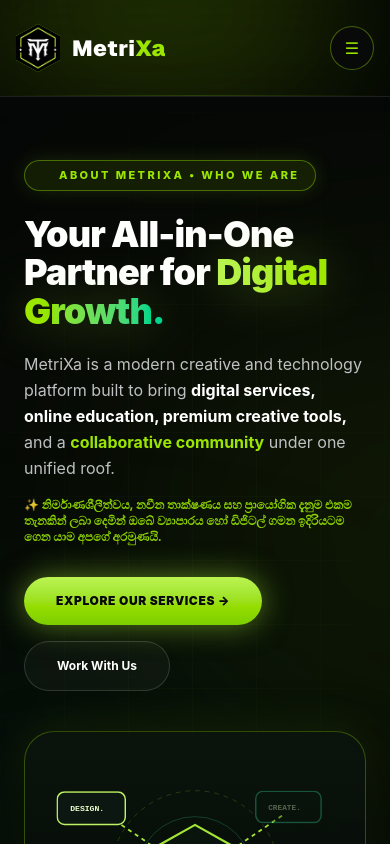
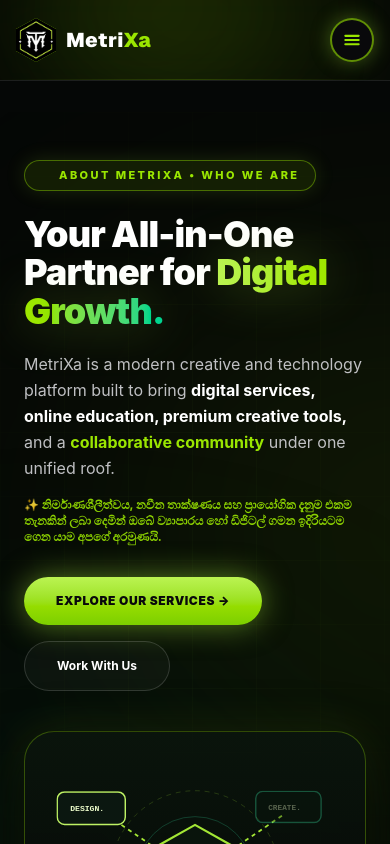
Before and after one commit to ISHANKA-git/metrixa-website, a Next.js app: page /about in a window 390 px wide. Shown: the top 844 px of the page. Built offline with nearby package versions, Linux system fonts and the light colour scheme.

Commit message:
Fix mobile hamburger icon visibility and prevent horizontal overflow on Services page

```diff
--- a/src/app/globals.css
+++ b/src/app/globals.css
@@ -20,6 +20,8 @@ body {
   background: var(--background);
   color: var(--foreground);
   font-family: var(--font-sans);
+  max-width: 100vw;
+  overflow-x: hidden;
 }
 
 ::selection {
--- a/src/app/services/page.tsx
+++ b/src/app/services/page.tsx
@@ -66,7 +66,7 @@ export default function ServicesPage() {
   };
 
   return (
-    <div className="min-h-screen bg-[#050706] text-white scroll-smooth">
+    <div className="min-h-screen bg-[#050706] text-white scroll-smooth overflow-x-hidden">
       <Navbar />
 
       {/* Cyberpunk Vector Keyframe Animations */}
--- a/src/components/Navbar.tsx
+++ b/src/components/Navbar.tsx
@@ -103,10 +103,10 @@ export default function Navbar() {
 
   return (
     <header
-      className={`fixed top-0 left-0 right-0 z-[9999] transition-all duration-300 ${
+      className={`fixed top-0 inset-x-0 w-full max-w-[100vw] z-[9999] transition-all duration-300 ${
         isScrolled
           ? "bg-[#050706]/90 backdrop-blur-2xl border-b border-lime-400/30 shadow-[0_12px_40px_rgba(0,0,0,0.9),0_2px_20px_rgba(163,230,53,0.12)]"
-          : "bg-[#050706]/65 backdrop-blur-xl border-b border-white/10"
+          : "bg-[#050706]/75 backdrop-blur-xl border-b border-white/10"
       }`}
     >
       <style>{`
@@ -136,7 +136,7 @@ export default function Navbar() {
         }
       `}</style>
 
-      {/* Subtle Top Neon Accent Line on Scroll */}
+      {/* Subtle Bottom Neon Accent Line */}
       <div
         className={`pointer-events-none absolute inset-x-0 bottom-0 h-[1px] bg-gradient-to-r from-transparent via-lime-400/60 to-transparent transition-opacity duration-300 ${
           isScrolled ? "opacity-100" : "opacity-30"
@@ -144,32 +144,32 @@ export default function Navbar() {
       />
 
       {/* Cyberpunk Ambient Glows inside Glass Bar */}
-      <div className="pointer-events-none absolute inset-x-0 top-0 h-full overflow-hidden -z-10">
-        <div className="absolute -top-16 right-[10%] w-[420px] h-[160px] bg-lime-400/15 blur-[80px] rounded-full" />
-        <div className="absolute -top-16 left-[10%] w-[280px] h-[140px] bg-lime-400/10 blur-[70px] rounded-full" />
+      <div className="pointer-events-none absolute inset-0 overflow-hidden -z-10">
+        <div className="absolute -top-16 right-[10%] w-[320px] sm:w-[420px] h-[160px] bg-lime-400/15 blur-[80px] rounded-full" />
+        <div className="absolute -top-16 left-[10%] w-[220px] sm:w-[280px] h-[140px] bg-lime-400/10 blur-[70px] rounded-full" />
       </div>
 
       {/* Main Navbar Container */}
       <div
-        className={`mx-auto max-w-7xl px-4 sm:px-8 lg:px-12 flex items-center justify-between gap-4 transition-all duration-300 ${
-          isScrolled ? "h-20" : "h-24"
+        className={`mx-auto max-w-7xl px-4 sm:px-8 lg:px-12 flex items-center justify-between gap-3 transition-all duration-300 ${
+          isScrolled ? "h-20" : "h-20 sm:h-24"
         }`}
       >
         {/* Left: Hexagon Logo + MetriXa */}
-        <Link href="/" className="flex items-center gap-3 group shrink-0">
-          <div className="relative flex items-center justify-center h-12 w-11 bg-lime-400 p-0.5 [clip-path:polygon(50%_0%,100%_25%,100%_75%,50%_100%,0%_75%,0%_25%)] shadow-[0_0_20px_rgba(163,230,53,0.5)] group-hover:scale-105 transition-transform">
+        <Link href="/" className="flex items-center gap-2.5 sm:gap-3 group shrink-0">
+          <div className="relative flex items-center justify-center h-11 w-10 sm:h-12 sm:w-11 bg-lime-400 p-0.5 [clip-path:polygon(50%_0%,100%_25%,100%_75%,50%_100%,0%_75%,0%_25%)] shadow-[0_0_20px_rgba(163,230,53,0.5)] group-hover:scale-105 transition-transform">
             <img
               src="/logo.jpg"
               alt="MetriXa Logo"
               className="h-full w-full object-cover scale-125 [clip-path:polygon(50%_0%,100%_25%,100%_75%,50%_100%,0%_75%,0%_25%)]"
             />
           </div>
-          <span className="font-sans text-[22px] font-black tracking-wide text-white leading-none">
+          <span className="font-sans text-xl sm:text-[22px] font-black tracking-wide text-white leading-none">
             Metri<span className="text-lime-400">Xa</span>
           </span>
         </Link>
 
-        {/* Right: Cyberpunk Pill Capsule */}
+        {/* Right: Cyberpunk Pill Capsule (Desktop) */}
         <nav className="hidden lg:flex items-center h-[54px] rounded-full border border-lime-400/40 bg-zinc-950/90 backdrop-blur-md pl-6 pr-1.5 shadow-[0_0_30px_rgba(163,230,53,0.18),inset_0_1px_0_rgba(255,255,255,0.08)]">
           <div className="flex items-center gap-5 xl:gap-6 pr-5">
             {navItems.map((item) => {
@@ -271,26 +271,38 @@ export default function Navbar() {
           </Link>
         </nav>
 
-        {/* Mobile Hamburger Button */}
+        {/* Mobile Hamburger Button (Crisp SVG + shrink-0 so it NEVER disappears) */}
         <button
           type="button"
           onClick={() => setMobileMenuOpen(!mobileMenuOpen)}
-          className="lg:hidden inline-flex items-center justify-center h-11 w-11 rounded-full border border-lime-400/40 bg-zinc-950/90 text-lime-400"
+          className="lg:hidden relative z-50 shrink-0 inline-flex items-center justify-center h-11 w-11 rounded-full border-2 border-lime-400/60 bg-zinc-950 text-lime-400 shadow-[0_0_20px_rgba(163,230,53,0.35)] active:scale-95 transition-all"
           aria-label="Toggle Menu"
         >
-          {mobileMenuOpen ? "✕" : "☰"}
+          {mobileMenuOpen ? (
+            <svg className="w-5 h-5 text-lime-400" fill="none" viewBox="0 0 24 24" stroke="currentColor" strokeWidth={2.5}>
+              <path strokeLinecap="round" strokeLinejoin="round" d="M6 18L18 6M6 6l12 12" />
+            </svg>
+          ) : (
+            <svg className="w-5 h-5 text-lime-400" fill="none" viewBox="0 0 24 24" stroke="currentColor" strokeWidth={2.5}>
+              <path strokeLinecap="round" strokeLinejoin="round" d="M4 7h16M4 12h16M4 17h16" />
+            </svg>
+          )}
         </button>
       </div>
 
       {/* Mobile Dropdown Menu */}
       {mobileMenuOpen && (
-        <div className="lg:hidden mx-6 mb-4 rounded-2xl border-2 border-lime-400/50 bg-[#070b08]/95 backdrop-blur-2xl p-5 flex flex-col gap-3 shadow-2xl max-h-[80vh] overflow-y-auto">
-          {navItems.map((item) => (
+        <div className="lg:hidden mx-4 sm:mx-6 mb-4 rounded-2xl border-2 border-lime-400/60 bg-[#070b08]/98 backdrop-blur-2xl p-5 flex flex-col gap-3 shadow-[0_25px_60px_rgba(0,0,0,0.95)] max-h-[80vh] overflow-y-auto">
+          {navItems.map((item) => {
+            const isActive = pathname === item.href;
+            return (
               <div key={item.id} className="border-b border-white/10 pb-2.5 last:border-none">
                 <Link
                   href={item.href}
                   onClick={() => setMobileMenuOpen(false)}
-                className="text-sm font-extrabold text-white hover:text-lime-400 block"
+                  className={`text-sm font-extrabold block ${
+                    isActive ? "text-lime-400" : "text-white hover:text-lime-400"
+                  }`}
                 >
                   {item.name}
                 </Link>
@@ -301,15 +313,21 @@ export default function Navbar() {
                         key={sub.title}
                         href={sub.href}
                         onClick={() => setMobileMenuOpen(false)}
-                      className="text-xs text-zinc-300 py-1 hover:text-lime-400"
+                        className="text-xs text-zinc-300 py-1 hover:text-lime-400 flex items-center justify-between"
                       >
-                      • {sub.title}
+                        <span>• {sub.title}</span>
+                        {sub.tag && (
+                          <span className="text-[10px] font-bold text-lime-400/80">
+                            {sub.tag}
+                          </span>
+                        )}
                       </Link>
                     ))}
                   </div>
                 )}
               </div>
-          ))}
+            );
+          })}
 
           <Link
             href="/contact"
```
Lines whose indentation alone changed are shown as unchanged.
